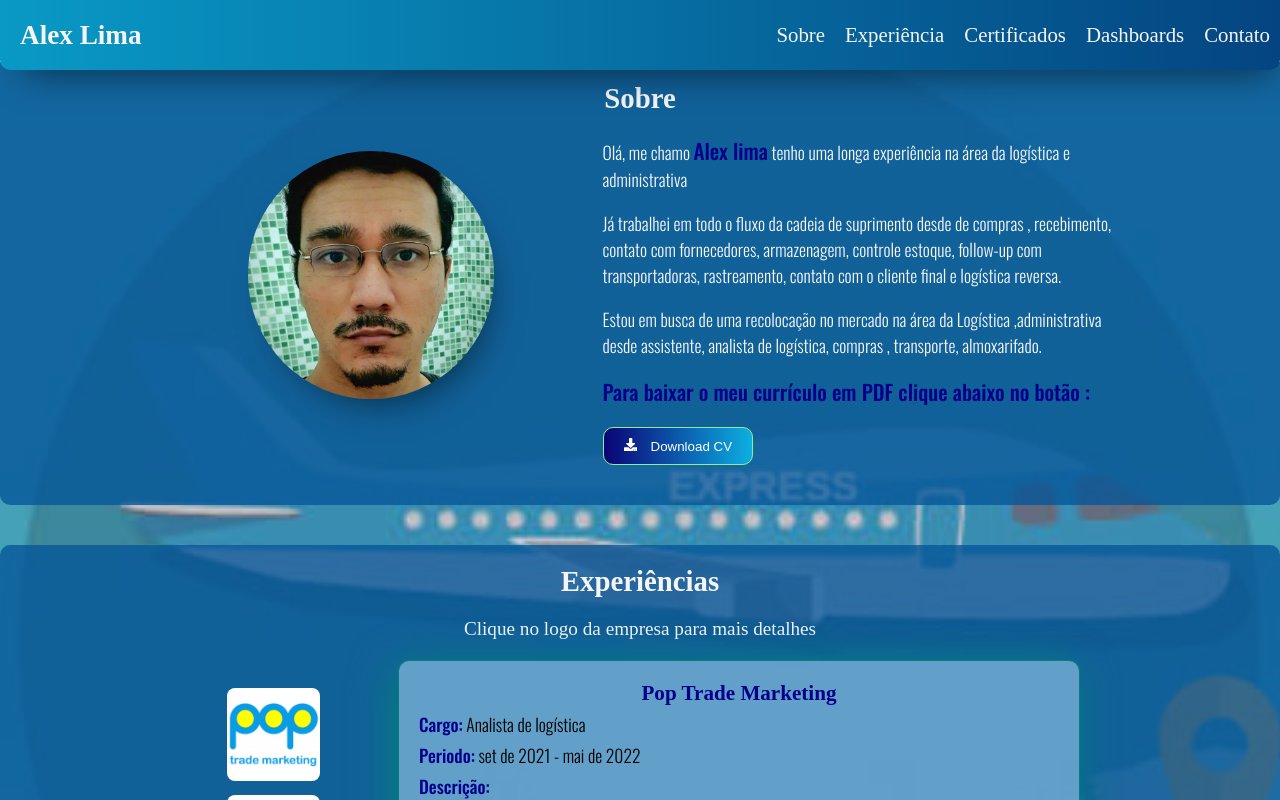
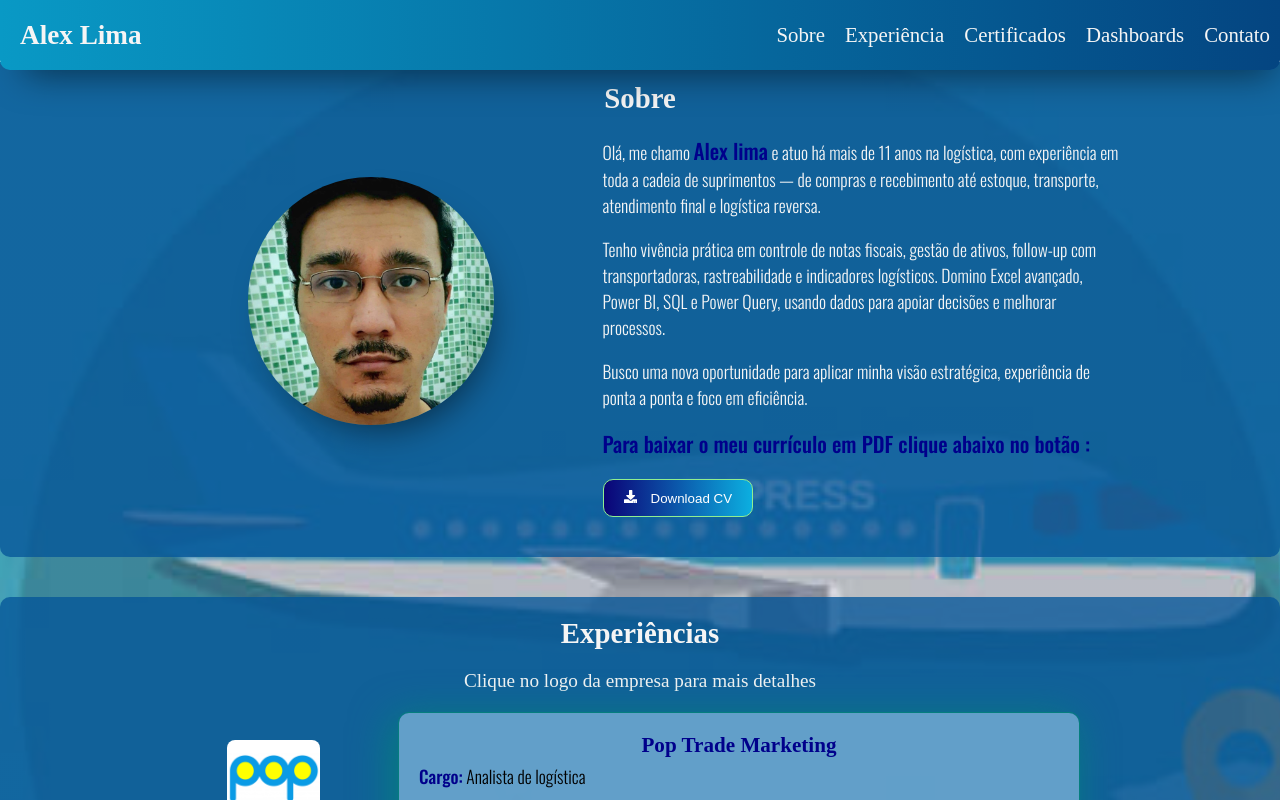
Before and after one commit to Alex-777-90/Alex-logistica, a React (Create React App) app: page / in a window 1280 px wide. Shown: the top 800 px of the page. Built offline with nearby package versions, Linux system fonts and the light colour scheme.

Commit message:
atualização do sobre

```diff
--- a/src/components/About.tsx
+++ b/src/components/About.tsx
@@ -28,14 +28,16 @@ const About = () => {
                         <img src={AlexImage} alt="imagem do Alex"/>
                 </div>
                 <div className= "textAbout">
-                    <p>Olá, me chamo <strong>Alex lima</strong> tenho uma longa experiência na área da logística e administrativa</p>
-                    <br />
-                    <p>Já trabalhei em todo o fluxo da cadeia de suprimento desde de compras , recebimento,
-                       contato com fornecedores, armazenagem, controle estoque, follow-up com transportadoras,
-                       rastreamento, contato com o cliente final e logística reversa.</p>
+                    <p>Olá, me chamo <strong>Alex lima</strong> e atuo há mais de 11 anos na logística, com experiência em
+                    toda a cadeia de suprimentos — de compras e recebimento até estoque, transporte, atendimento final e logística reversa.</p>
                     <br/>
-                    <p>Estou em busca de uma recolocação no mercado na área da Logística ,administrativa desde assistente,
-                       analista de logística, compras , transporte, almoxarifado.</p>
+                    <p>Tenho vivência prática em controle de notas fiscais, gestão de ativos,
+                      follow-up com transportadoras, rastreabilidade e indicadores logísticos.
+                      Domino Excel avançado, Power BI, SQL e Power Query, usando dados para apoiar decisões e melhorar processos.</p>
+                    <br/>
+                    <p>
+                      Busco uma nova oportunidade para aplicar minha visão estratégica, experiência de ponta a ponta e foco em eficiência.
+                    </p>
                     <br/>
                     <p><strong>Para baixar o meu currículo em PDF clique abaixo no botão :</strong></p>
                     <button onClick={handleDownload} >
```
